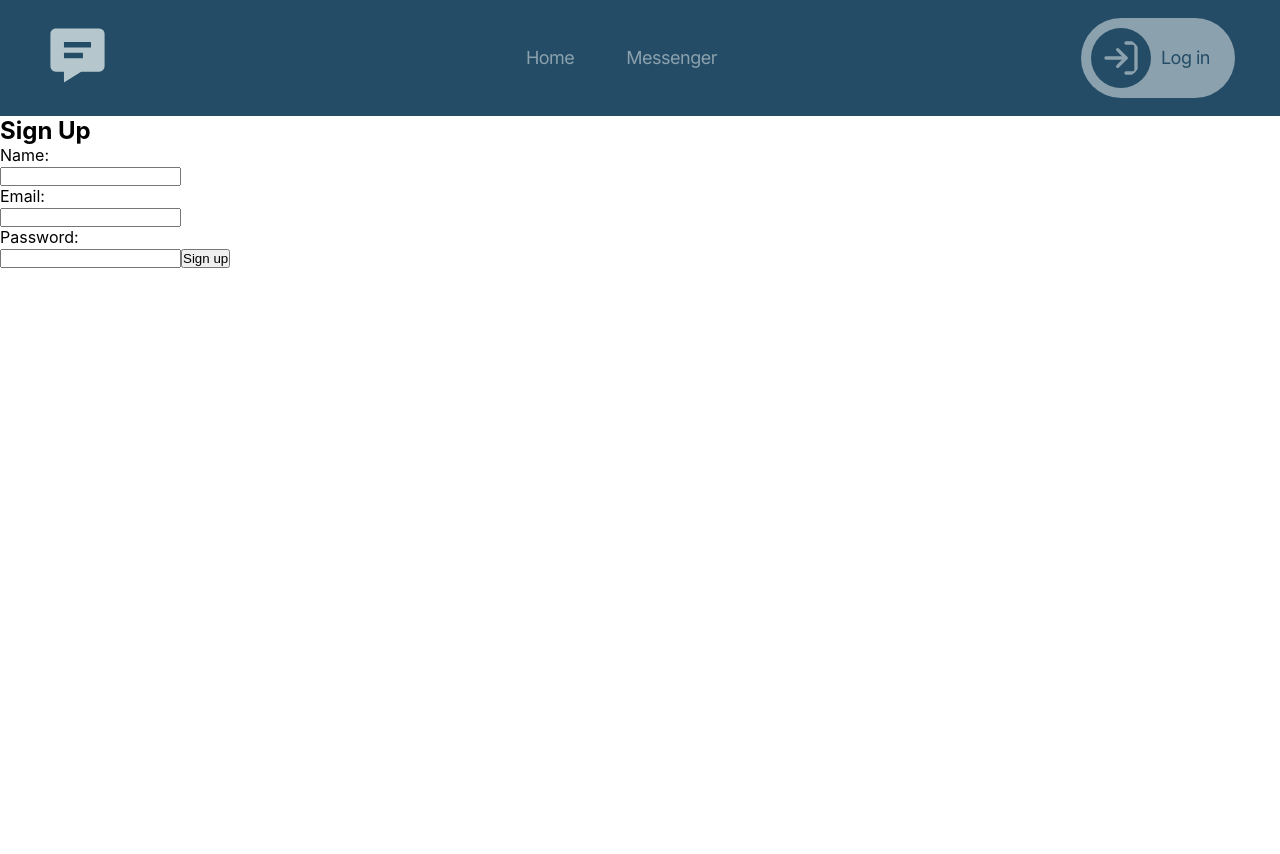
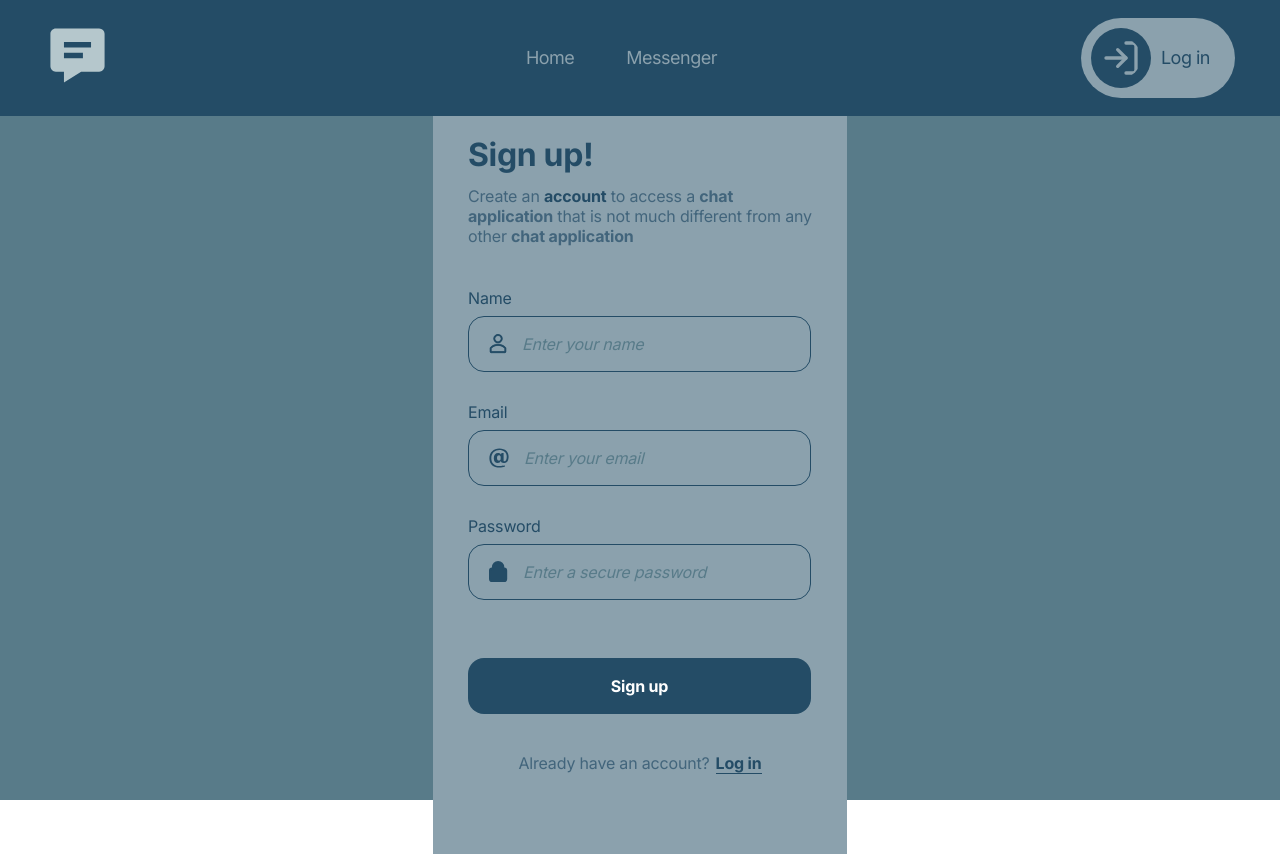
Before and after one commit to gabor-makeev/gb-react, a React app: page /signup in a window 1280 px wide. Before the commit the page ends 800 px from the top, so only its background shows below. Built offline with nearby package versions, Linux system fonts and the light colour scheme; no server answers; a web font is replaced by a local one.

Commit message:
feat: implement SignUp page layout according to the design (for desktop)

```diff
--- /dev/null
+++ b/src/assets/svg/emailInputSvg.tsx
@@ -0,0 +1,14 @@
+export const emailInputSvg = (
+  <svg
+    width="20"
+    height="20"
+    viewBox="0 0 20 20"
+    fill="none"
+    xmlns="http://www.w3.org/2000/svg"
+  >
+    <path
+      d="M14.608 12.172C14.608 13.012 14.847 13.347 15.472 13.347C16.865 13.347 17.752 11.572 17.752 8.62001C17.752 4.10801 14.464 1.94801 10.359 1.94801C6.13601 1.94801 2.29501 4.78001 2.29501 10.132C2.29501 15.244 5.65501 18.028 10.815 18.028C12.567 18.028 13.743 17.836 15.542 17.236L15.928 18.843C14.152 19.42 12.254 19.587 10.791 19.587C4.02301 19.587 0.39801 15.867 0.39801 10.131C0.39801 4.34701 4.59901 0.411011 10.383 0.411011C16.407 0.411011 19.598 4.01101 19.598 8.42701C19.598 12.171 18.423 15.027 14.727 15.027C13.046 15.027 11.943 14.355 11.799 12.866C11.367 14.522 10.215 15.027 8.65401 15.027C6.56601 15.027 4.81401 13.418 4.81401 10.179C4.81401 6.91501 6.35101 4.89901 9.11101 4.89901C10.575 4.89901 11.487 5.47501 11.893 6.38701L12.59 5.11501H14.606V12.172H14.608ZM11.657 9.00401C11.657 7.68501 10.672 7.13201 9.85601 7.13201C8.96801 7.13201 7.98501 7.85101 7.98501 9.96401C7.98501 11.644 8.72901 12.58 9.85601 12.58C10.648 12.58 11.657 12.076 11.657 10.684V9.00401Z"
+      fill="#244c66"
+    />
+  </svg>
+);
--- /dev/null
+++ b/src/assets/svg/nameInputSvg.tsx
@@ -0,0 +1,28 @@
+export const nameInputSvg = (
+  <svg
+    width="18"
+    height="20"
+    viewBox="0 0 18 20"
+    fill="none"
+    xmlns="http://www.w3.org/2000/svg"
+  >
+    <path
+      d="M8.99998 8.92299C9.85196 8.92299 10.6848 8.67035 11.3932 8.19701C12.1016 7.72368 12.6537 7.05091 12.9798 6.26378C13.3058 5.47666 13.3911 4.61052 13.2249 3.77492C13.0587 2.93931 12.6484 2.17175 12.046 1.56931C11.4435 0.96687 10.676 0.556603 9.84037 0.39039C9.00476 0.224177 8.13863 0.309484 7.3515 0.635522C6.56438 0.96156 5.89161 1.51369 5.41827 2.22208C4.94494 2.93048 4.6923 3.76332 4.6923 4.6153C4.6923 5.75777 5.14614 6.85345 5.95399 7.6613C6.76184 8.46914 7.85751 8.92299 8.99998 8.92299ZM8.99998 1.53839C9.60854 1.53839 10.2034 1.71884 10.7094 2.05694C11.2154 2.39504 11.6098 2.87559 11.8427 3.43782C12.0756 4.00005 12.1365 4.61872 12.0178 5.21558C11.8991 5.81244 11.606 6.3607 11.1757 6.79101C10.7454 7.22133 10.1971 7.51438 9.60026 7.6331C9.0034 7.75182 8.38473 7.69089 7.8225 7.458C7.26026 7.22512 6.77971 6.83074 6.44162 6.32475C6.10352 5.81875 5.92306 5.22386 5.92306 4.6153C5.92306 3.79925 6.24724 3.01663 6.82427 2.43959C7.40131 1.86256 8.18393 1.53839 8.99998 1.53839Z"
+      fill="#244c66"
+    />
+    <path
+      d="M16.6738 13.4584C15.6869 12.4153 14.4977 11.5845 13.1788 11.0167C11.8599 10.4488 10.439 10.156 9.00306 10.156C7.56712 10.156 6.14626 10.4488 4.82735 11.0167C3.50844 11.5845 2.31919 12.4153 1.33231 13.4584C1.11835 13.6869 0.999516 13.9884 1 14.3014V17.5384C1 17.8648 1.12967 18.1778 1.36048 18.4086C1.5913 18.6395 1.90435 18.7691 2.23077 18.7691H15.7692C16.0956 18.7691 16.4087 18.6395 16.6395 18.4086C16.8703 18.1778 17 17.8648 17 17.5384V14.3014C17.0021 13.9892 16.8855 13.6878 16.6738 13.4584ZM15.7692 17.5384H2.23077V14.2953C3.10291 13.3769 4.15279 12.6456 5.31652 12.1459C6.48025 11.6462 7.7335 11.3885 8.99999 11.3885C10.2665 11.3885 11.5197 11.6462 12.6835 12.1459C13.8472 12.6456 14.8971 13.3769 15.7692 14.2953V17.5384Z"
+      fill="#244c66"
+    />
+    <path
+      d="M8.99998 8.92299C9.85196 8.92299 10.6848 8.67035 11.3932 8.19701C12.1016 7.72368 12.6537 7.05091 12.9798 6.26378C13.3058 5.47666 13.3911 4.61052 13.2249 3.77492C13.0587 2.93931 12.6484 2.17175 12.046 1.56931C11.4435 0.96687 10.676 0.556603 9.84037 0.39039C9.00476 0.224177 8.13863 0.309484 7.3515 0.635522C6.56438 0.96156 5.89161 1.51369 5.41827 2.22208C4.94494 2.93048 4.6923 3.76332 4.6923 4.6153C4.6923 5.75777 5.14614 6.85345 5.95399 7.6613C6.76184 8.46914 7.85751 8.92299 8.99998 8.92299ZM8.99998 1.53839C9.60854 1.53839 10.2034 1.71884 10.7094 2.05694C11.2154 2.39504 11.6098 2.87559 11.8427 3.43782C12.0756 4.00005 12.1365 4.61872 12.0178 5.21558C11.8991 5.81244 11.606 6.3607 11.1757 6.79101C10.7454 7.22133 10.1971 7.51438 9.60026 7.6331C9.0034 7.75182 8.38473 7.69089 7.8225 7.458C7.26026 7.22512 6.77971 6.83074 6.44162 6.32475C6.10352 5.81875 5.92306 5.22386 5.92306 4.6153C5.92306 3.79925 6.24724 3.01663 6.82427 2.43959C7.40131 1.86256 8.18393 1.53839 8.99998 1.53839Z"
+      stroke="#244c66"
+      strokeWidth="0.6"
+    />
+    <path
+      d="M16.6738 13.4584C15.6869 12.4153 14.4977 11.5845 13.1788 11.0167C11.8599 10.4488 10.439 10.156 9.00306 10.156C7.56712 10.156 6.14626 10.4488 4.82735 11.0167C3.50844 11.5845 2.31919 12.4153 1.33231 13.4584C1.11835 13.6869 0.999516 13.9884 1 14.3014V17.5384C1 17.8648 1.12967 18.1778 1.36048 18.4086C1.5913 18.6395 1.90435 18.7691 2.23077 18.7691H15.7692C16.0956 18.7691 16.4087 18.6395 16.6395 18.4086C16.8703 18.1778 17 17.8648 17 17.5384V14.3014C17.0021 13.9892 16.8855 13.6878 16.6738 13.4584ZM15.7692 17.5384H2.23077V14.2953C3.10291 13.3769 4.15279 12.6456 5.31652 12.1459C6.48025 11.6462 7.7335 11.3885 8.99999 11.3885C10.2665 11.3885 11.5197 11.6462 12.6835 12.1459C13.8472 12.6456 14.8971 13.3769 15.7692 14.2953V17.5384Z"
+      stroke="#244c66"
+      strokeWidth="0.6"
+    />
+  </svg>
+);
--- /dev/null
+++ b/src/assets/svg/passwordInputSvg.tsx
@@ -0,0 +1,30 @@
+export const passwordInputSvg = (
+  <svg
+    width="19"
+    height="21"
+    viewBox="0 0 19 21"
+    fill="none"
+    xmlns="http://www.w3.org/2000/svg"
+  >
+    <path
+      d="M9.09692 11.1236C8.74893 11.1249 8.41101 11.2405 8.13512 11.4526C7.85923 11.6647 7.66064 11.9616 7.56987 12.2975C7.4791 12.6335 7.50119 12.9899 7.63273 13.3121C7.76427 13.6343 7.99798 13.9043 8.29795 14.0807V16.3461H9.91538V14.0807C10.1527 13.9404 10.3497 13.741 10.4871 13.5019C10.6245 13.2629 10.6978 12.9924 10.6997 12.7166V12.7166C10.6997 12.5066 10.6582 12.2987 10.5775 12.1047C10.4969 11.9108 10.3787 11.7348 10.2297 11.5867C10.0807 11.4386 9.90396 11.3215 9.70956 11.242C9.51515 11.1625 9.30694 11.1223 9.09692 11.1236V11.1236Z"
+      stroke="#244c66"
+      strokeLinecap="round"
+      strokeLinejoin="round"
+    />
+    <path
+      d="M15.0844 7.46484H3.10462C1.94227 7.46484 1 8.40711 1 9.56946V17.8954C1 19.0577 1.94227 20 3.10462 20H15.0844C16.2467 20 17.189 19.0577 17.189 17.8954V9.56946C17.189 8.40711 16.2467 7.46484 15.0844 7.46484Z"
+      stroke="#244c66"
+      strokeWidth="2"
+      strokeLinecap="round"
+      strokeLinejoin="round"
+    />
+    <path
+      d="M3.90845 7.46487V6.19333C3.90845 4.81598 4.4556 3.49503 5.42954 2.52109C6.40348 1.54715 7.72442 1 9.10178 1C10.4791 1 11.8001 1.54715 12.774 2.52109C13.748 3.49503 14.2951 4.81598 14.2951 6.19333V7.46487"
+      stroke="#244c66"
+      strokeWidth="2"
+      strokeLinecap="round"
+      strokeLinejoin="round"
+    />
+  </svg>
+);
--- /dev/null
+++ b/src/components/SignUp/components/Container/Container.tsx
@@ -0,0 +1,9 @@
+import styled from 'styled-components';
+
+export const Container = styled.div`
+  height: calc(100vh - 116px);
+  display: flex;
+  justify-content: center;
+  align-items: center;
+  background-color: #587b89;
+`;
--- /dev/null
+++ b/src/components/SignUp/components/SignUpForm/SignUpForm.tsx
@@ -0,0 +1,23 @@
+import styled from 'styled-components';
+import { Button } from 'components/global/Button/Button';
+
+export const SignUpForm = styled.form`
+  margin-top: 40px;
+
+  & > div {
+    margin-bottom: 28px;
+    &:last-of-type {
+      margin-bottom: 58px;
+    }
+  }
+
+  ${Button} {
+    margin-bottom: 40px;
+  }
+
+  & > span {
+    display: flex;
+    justify-content: center;
+    gap: 6px;
+  }
+`;
--- /dev/null
+++ b/src/components/SignUp/components/SignUpFormContainer/SignUpFormContainer.tsx
@@ -0,0 +1,12 @@
+import styled from 'styled-components';
+import { Heading } from 'components/global/Heading/Heading';
+
+export const SignUpFormContainer = styled.div`
+  padding: 80px 35px;
+  max-width: 414px;
+  background-color: #8ba1ad;
+
+  ${Heading} {
+    margin-bottom: 19px;
+  }
+`;
--- a/src/pages/SignUp/SignUp.tsx
+++ b/src/pages/SignUp/SignUp.tsx
@@ -1,6 +1,19 @@
 import React, { FC, useState } from 'react';
 import { signUp } from 'src/services/firebase/auth';
 import { useNavigate } from 'react-router-dom';
+import { Container } from 'components/SignUp/components/Container/Container';
+import { SignUpForm } from 'components/SignUp/components/SignUpForm/SignUpForm';
+import { Heading } from 'components/global/Heading/Heading';
+import { Text } from 'components/global/Text/Text';
+import { BoldHighlightedText } from 'components/global/Text/BoldText/BoldHighlightedText/BoldHighlightedText';
+import { BoldText } from 'components/global/Text/BoldText/BoldText';
+import { SignUpFormContainer } from 'components/SignUp/components/SignUpFormContainer/SignUpFormContainer';
+import { Input, InputTypes } from 'components/global/Input/Input';
+import { nameInputSvg } from 'svg/nameInputSvg';
+import { passwordInputSvg } from 'svg/passwordInputSvg';
+import { emailInputSvg } from 'svg/emailInputSvg';
+import { Button } from 'components/global/Button/Button';
+import { Link } from 'components/global/Link/Link';
 
 export const SignUp: FC = () => {
   const navigate = useNavigate();
@@ -27,36 +40,47 @@ export const SignUp: FC = () => {
   };
   return (
     <>
-      <h2>Sign Up</h2>
-      {loading && <p>Loading</p>}
-      {error && <p>{error}</p>}
-      <form onSubmit={handleSubmit}>
-        <label>
-          <p>Name:</p>
-          <input
-            type="name"
-            value={name}
-            onChange={(e) => setName(e.target.value)}
-          />
-        </label>
-        <label>
-          <p>Email:</p>
-          <input
-            type="email"
-            value={email}
-            onChange={(e) => setEmail(e.target.value)}
-          />
-        </label>
-        <label>
-          <p>Password:</p>
-          <input
-            type="password"
-            value={password}
-            onChange={(e) => setPassword(e.target.value)}
-          />
-        </label>
-        <button>Sign up</button>
-      </form>
+      <Container>
+        <SignUpFormContainer>
+          <Heading>Sign up!</Heading>
+          <Text>
+            Create an <BoldHighlightedText>account</BoldHighlightedText> to
+            access a <BoldText>chat application</BoldText> that is not much
+            different from any other <BoldText>chat application</BoldText>
+          </Text>
+          <SignUpForm onSubmit={handleSubmit}>
+            <Input
+              inputType={InputTypes.text}
+              inputValue={name}
+              labelText={'Name'}
+              placeholder={'Enter your name'}
+              changeHandler={setName}
+              svg={nameInputSvg}
+            />
+            <Input
+              inputType={InputTypes.email}
+              inputValue={email}
+              labelText={'Email'}
+              placeholder={'Enter your email'}
+              changeHandler={setEmail}
+              svg={emailInputSvg}
+            />
+            <Input
+              inputType={InputTypes.password}
+              inputValue={password}
+              labelText={'Password'}
+              placeholder={'Enter a secure password'}
+              changeHandler={setPassword}
+              svg={passwordInputSvg}
+            />
+            <Button>Sign up</Button>
+            <span>
+              <Text>Already have an account?</Text>
+              <Link to={'/signin'}>Log in</Link>
+            </span>
+          </SignUpForm>
+        </SignUpFormContainer>
+      </Container>
     </>
   );
 };
```
